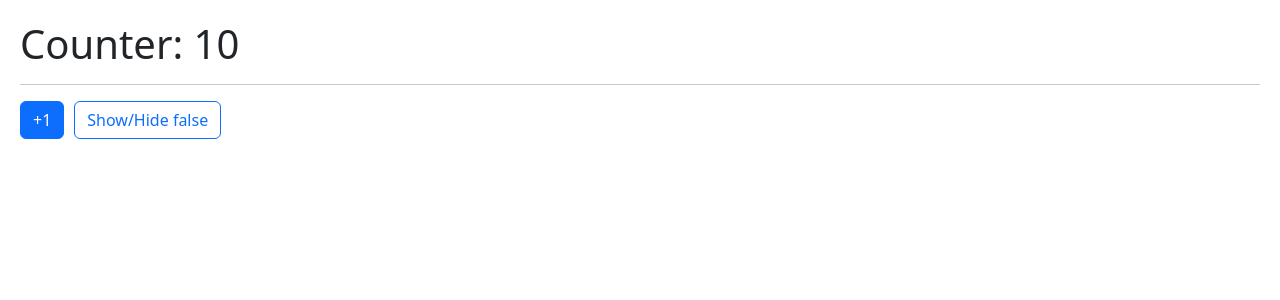
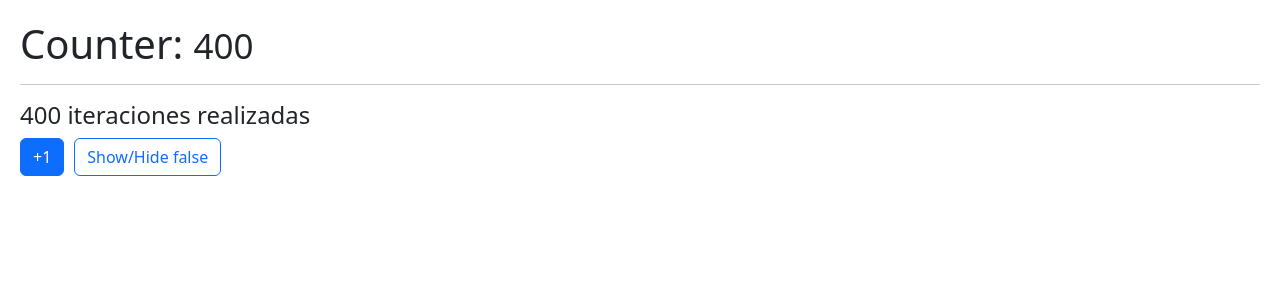
Before and after one commit to David-Josue-Murillo/Hook-App, a React (Vite) app: page / in a window 1280 px wide. Shown: the top 300 px of the page. Built offline with nearby package versions, Linux system fonts and the light colour scheme.

Commit message:
Probando funcion useMemo

```diff
--- /dev/null
+++ b/src/06-memos/MemoHook.jsx
@@ -0,0 +1,35 @@
+import { useCounter } from '../hooks'
+import { useMemo, useState } from 'react'
+
+const heavyStuff = (iterationNumber = 100) => {
+    for (let i = 0; i < iterationNumber; i++) {
+        console.log("Creciendooo...");
+    }
+
+    return `${iterationNumber} iteraciones realizadas`
+}
+
+export const MemoHook = () => {
+
+    const { counter, increment} = useCounter(400);
+    const [show, setShow] = useState(false);
+
+    const memorizedValue = useMemo(() => heavyStuff(counter), [counter]);;
+
+    return (
+    <>
+        <h1>Counter: <small>{counter}</small></h1>
+        <hr />
+
+        <h4>{memorizedValue}</h4>
+
+        <button className='btn btn-primary' onClick={() => increment()}>
+            +1
+        </button>
+
+        <button className='btn btn-outline-primary' onClick={() => setShow(!show)}>
+            Show/Hide {JSON.stringify(show)}
+        </button>
+    </>
+  )
+}
--- a/src/hooks/useCounter.js
+++ b/src/hooks/useCounter.js
@@ -1,4 +1,4 @@
-import { useState } from "react"
+import { useEffect, useState } from "react"
 
 export const useCounter = ( initialValue = 10) => {
 
--- a/src/main.jsx
+++ b/src/main.jsx
@@ -8,10 +8,11 @@ import './index.css';
 //import { MultipleCustomHooks } from './03-examples/MultipleCustomHooks';
 //import { FocusScreen } from './04-useRef/FocusScreen';
 //import { Layout } from './05-useLayoutEffect/Layout';
-import { Memorize } from './06-memos/Memorize';
+//import { Memorize } from './06-memos/Memorize';
+import { MemoHook } from './06-memos/MemoHook';
 
 ReactDOM.createRoot(document.getElementById('root')).render(
   <React.StrictMode>
-    <Memorize />
+    <MemoHook />
   </React.StrictMode>,
 )
```
